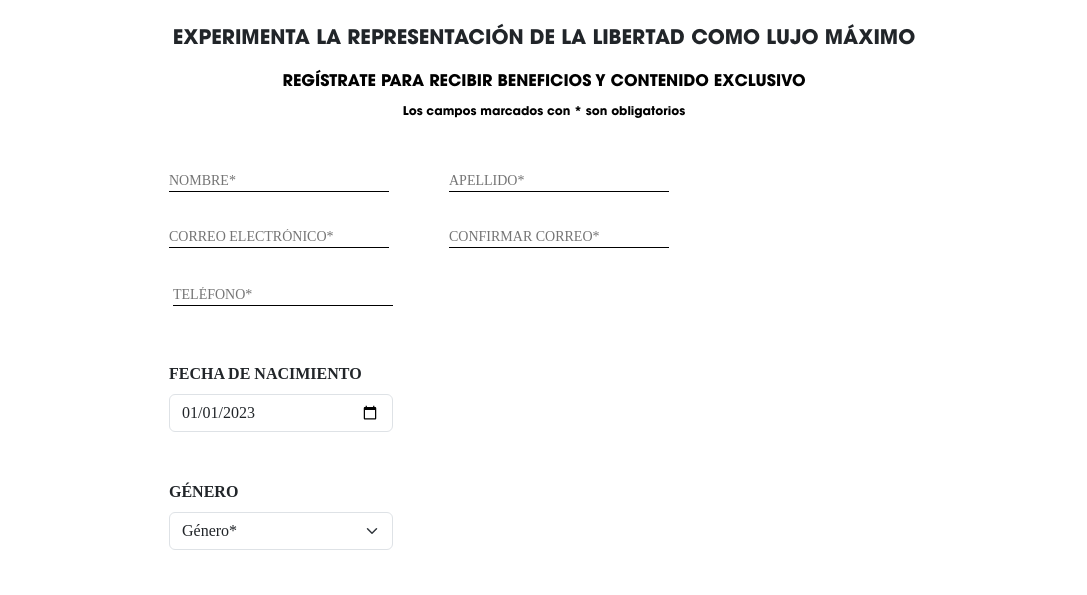
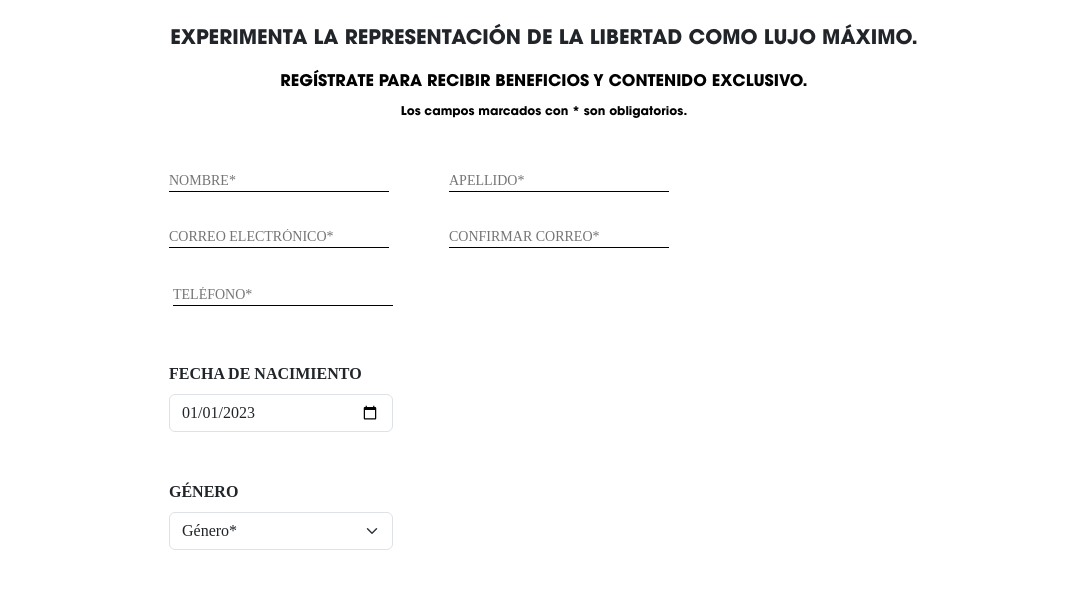
Before and after one commit to juancamilorivas/ysl-beauty-loreal, a plain HTML site: page index.html in a window 1280 px wide. Shown: the part 178-773 px from the top of the page, without its empty margins (96-1183 px from the left). Drawn offline with nearby package versions, Linux system fonts and the light colour scheme.

Commit message:
puntuation

```diff
--- a/index.html
+++ b/index.html
@@ -339,13 +339,13 @@
           <!--TITULOS-->
           <div class="container-title">
             <p  class="title">
-              EXPERIMENTA LA REPRESENTACIÓN DE LA LIBERTAD COMO LUJO MÁXIMO
+              EXPERIMENTA LA REPRESENTACIÓN DE LA LIBERTAD COMO LUJO MÁXIMO.
             </p>
             <p class="title-medium-commet">
-              REGÍSTRATE PARA RECIBIR BENEFICIOS Y CONTENIDO EXCLUSIVO
+              REGÍSTRATE PARA RECIBIR BENEFICIOS Y CONTENIDO EXCLUSIVO.
             </p>
             <p class="title-small-comment">
-              Los campos marcados con * son obligatorios
+              Los campos marcados con * son obligatorios.
             </p>
           </div>
 
@@ -669,7 +669,7 @@
                   for="flexSwitchCheckDefault2"
                 ></label>
                 <p>
-                  Debes tener 16 años como mínimo para poder enviar tu solicitud
+                  Debes tener 16 años como mínimo para poder enviar tu solicitud.
                 </p>
               </div>
 
```
